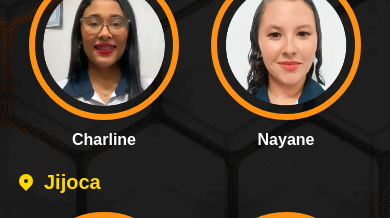
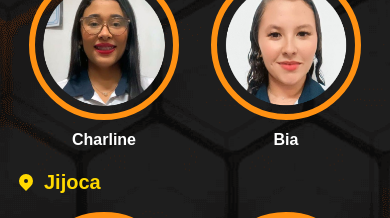
Before and after one commit to AssFerj/famol-links, a Next.js app: page / in a window 390 px wide. Shown: the part 1400-1618 px from the top of the page. Built offline with nearby package versions, Linux system fonts and the light colour scheme.

Commit message:
update phones

```diff
--- a/data/sellers.ts
+++ b/data/sellers.ts
@@ -53,7 +53,7 @@ export const sellers = [
         name: "Jonas",
         image: "/sellers/jonas.png",
         location: "Camocim",
-        phone: "Camocim"
+        phone: "88981234946"
     },
     {
         id: 9,
@@ -78,10 +78,10 @@ export const sellers = [
     },
     {
         id: 12,
-        name: "Nayane",
+        name: "Bia",
         image: "/sellers/nayane.png",
         location: "Granja",
-        phone: "Granja"
+        phone: "88998377956"
     },
     {
         id: 13,
@@ -102,6 +102,6 @@ export const sellers = [
         name: "Márcia",
         image: "/sellers/marcia.png",
         location: "Jijoca",
-        phone: "Jijoca"
+        phone: "88992791344"
     },
 ]
```
